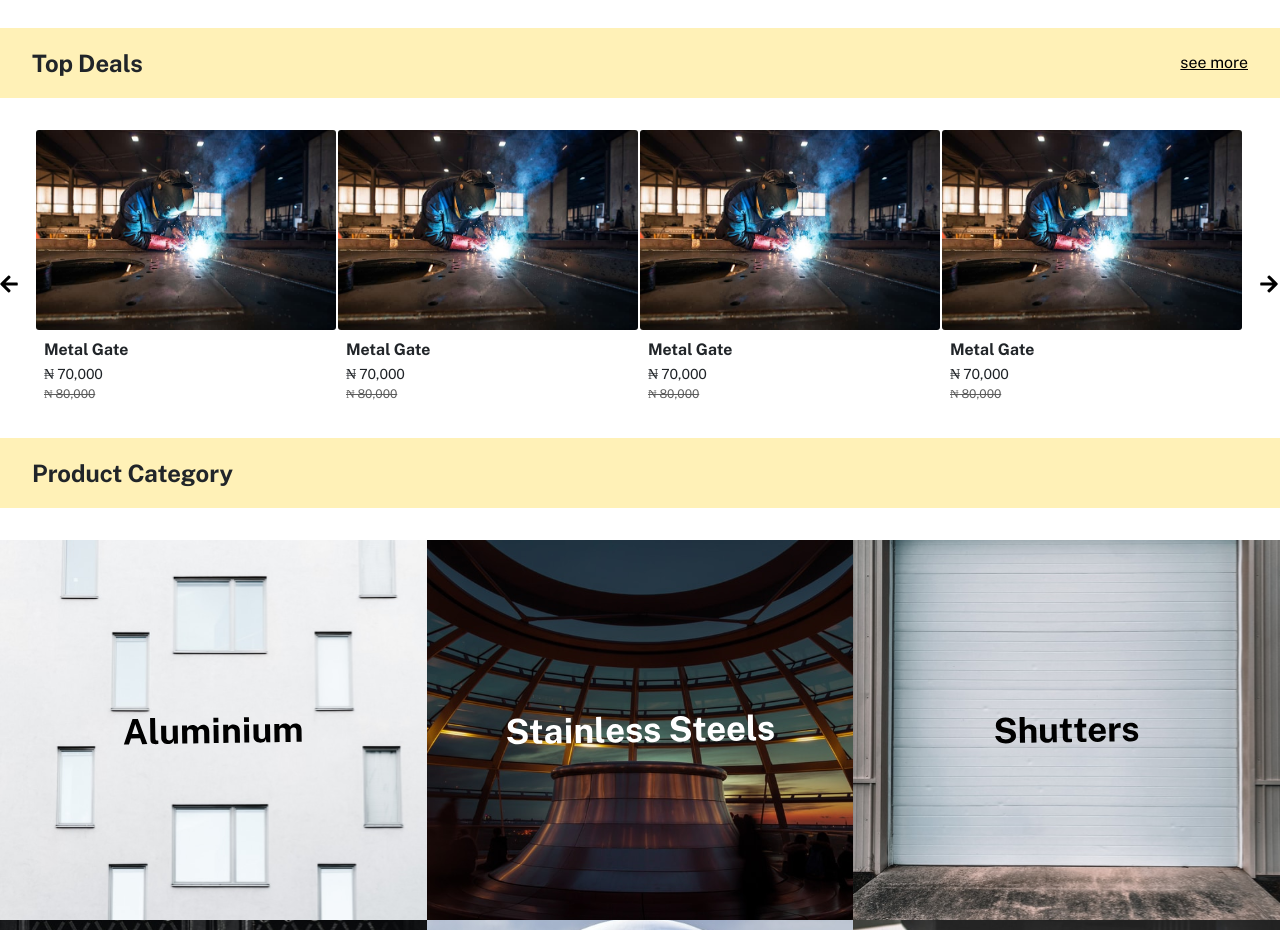
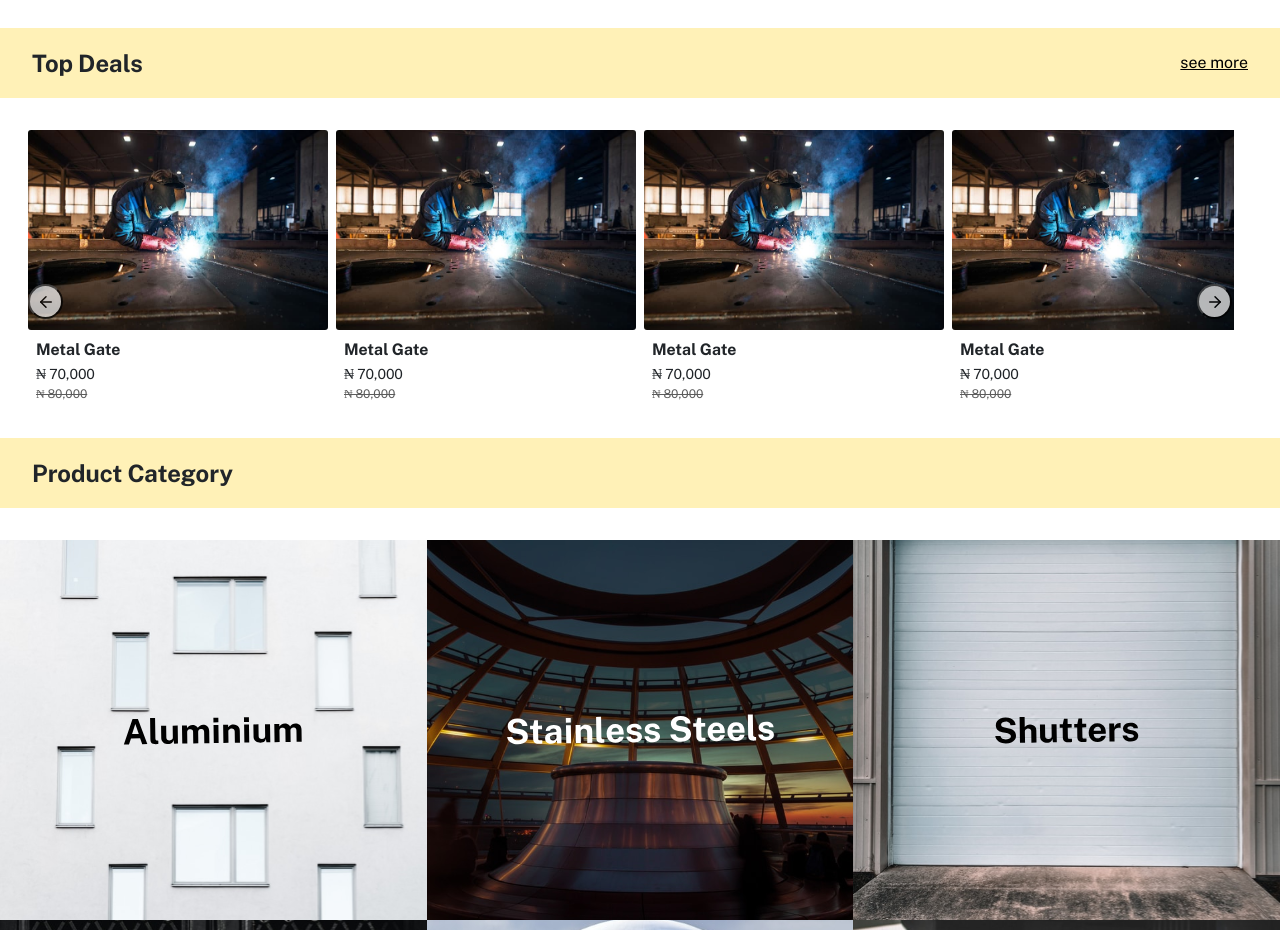
Before and after one commit to AY001A/FAB-SHOP, a React (Create React App) app: page / in a window 1280 px wide. Shown: the part 1020-1950 px from the top of the page. Built offline with nearby package versions, Linux system fonts and the light colour scheme.

Commit message:
add slider

```diff
--- a/package.json
+++ b/package.json
@@ -9,6 +9,7 @@
     "@testing-library/user-event": "^13.5.0",
     "axios": "^0.26.0",
     "bootstrap": "^5.1.3",
+    "express": "^4.17.3",
     "formik": "^2.2.9",
     "normalize.css": "^8.0.1",
     "react": "^17.0.2",
--- /dev/null
+++ b/src/components/slider/Slider.js
@@ -0,0 +1,73 @@
+import React from "react";
+import { useRef } from "react";
+import "./style.scss";
+
+const Slider = ({ children }) => {
+  const ref = useRef(null);
+
+  const scroll = (scrollOffset) => {
+    ref.current.scrollBy({
+      top: 0,
+      left: scrollOffset,
+      behavior: "smooth",
+    });
+  };
+
+  return (
+    <div className="wrapper">
+      <div className="slider-wrapper" ref={ref}>
+        <div className="slider-items-container">{children}</div>
+      </div>
+      <button className="control next" onClick={() => scroll(550)}>
+        <svg
+          width="24"
+          height="24"
+          viewBox="0 0 24 24"
+          fill="none"
+          xmlns="http://www.w3.org/2000/svg"
+        >
+          <path
+            d="M5 12H19"
+            stroke="black"
+            stroke-width="2"
+            stroke-linecap="round"
+            stroke-linejoin="round"
+          />
+          <path
+            d="M12 5L19 12L12 19"
+            stroke="black"
+            stroke-width="2"
+            stroke-linecap="round"
+            stroke-linejoin="round"
+          />
+        </svg>
+      </button>
+      <button className="control prev" onClick={() => scroll(-550)}>
+        <svg
+          width="24"
+          height="24"
+          viewBox="0 0 24 24"
+          fill="none"
+          xmlns="http://www.w3.org/2000/svg"
+        >
+          <path
+            d="M19 12L5 12"
+            stroke="black"
+            stroke-width="2"
+            stroke-linecap="round"
+            stroke-linejoin="round"
+          />
+          <path
+            d="M12 19L5 12L12 5"
+            stroke="black"
+            stroke-width="2"
+            stroke-linecap="round"
+            stroke-linejoin="round"
+          />
+        </svg>
+      </button>
+    </div>
+  );
+};
+
+export default Slider;
--- /dev/null
+++ b/src/components/slider/style.scss
@@ -0,0 +1,52 @@
+.wrapper {
+  position: relative;
+  .control {
+    display: none;
+
+    @media (min-width: 576px) {
+      width: 35px;
+      height: 35px;
+      border-radius: 50%;
+      display: block;
+      z-index: 100;
+      position: absolute;
+      top: 50%;
+      opacity: 0.7;
+      background-color: white;
+
+      svg {
+        width: 18px;
+        height: 18px;
+      }
+    }
+  }
+
+  .next {
+    left: 96%;
+  }
+}
+
+.slider-wrapper {
+  overflow-x: scroll;
+  &::-webkit-scrollbar {
+    width: 0;
+  }
+  //   scroll-snap-type: x mandatory;
+  scroll-behavior: smooth;
+  width: 100%;
+
+  .slider-items-container {
+    display: flex;
+    position: relative;
+    width: max-content;
+    // height: 250px;
+    scroll-behavior: smooth;
+
+    @media (min-width: 576px) {
+      //   height: 399px;
+    }
+  }
+
+  .control {
+  }
+}
--- a/src/pages/home/HomePage.js
+++ b/src/pages/home/HomePage.js
@@ -1,12 +1,11 @@
 import React from "react";
 import { Link, useNavigate } from "react-router-dom";
 import TopDealsCard from "../../components/cards/top-deals-card/TopDealsCard";
-import { TopDealsSlider } from "../../components/carousel";
-// import { Fa } from "react-icons/fa";
 import "./style.scss";
 import ServiceCard from "../../components/cards/service-card/ServiceCard";
 import ProductCard from "../../components/cards/product-card/ProductCard";
 import { services } from "../services/services";
+import Slider from "../../components/slider/Slider";
 
 const HomePage = () => {
   const navigate = useNavigate();
@@ -58,30 +57,12 @@ const HomePage = () => {
           <p>Top Deals</p> <Link to={"/"}>see more</Link>
         </div>
         <div className="top-deals-products w-100 row ">
-          {/* <div className="slide-container row ">
-            <TopDealsCard />
-            <TopDealsCard />
-            <TopDealsCard />
-            <TopDealsCard />
-            <TopDealsCard />
-            <TopDealsCard />
-            <TopDealsCard />
-          </div> */}
-          {/* <button type="button" className="prev">
-            bun
-          </button>
-          <button type="button" className="next">
-            gjn
-          </button> */}
           <div className="slide-container row ">
-            <TopDealsSlider>
+            <Slider>
               {productCount.map((prod, index) => (
                 <TopDealsCard key={index} />
               ))}
-              {/* <TopDealsCard />
-            <TopDealsCard />
-          <TopDealsCard /> */}
-            </TopDealsSlider>
+            </Slider>
           </div>
         </div>
       </section>
```
Also changed, not shown: 1 other file (tests, documents, lock files or other folders).
